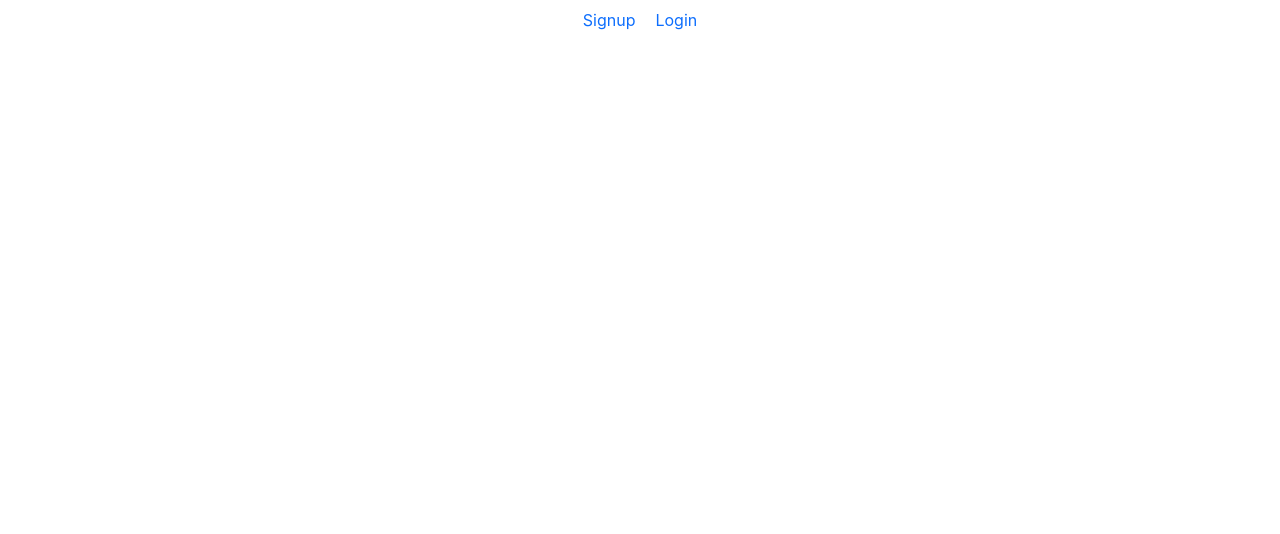
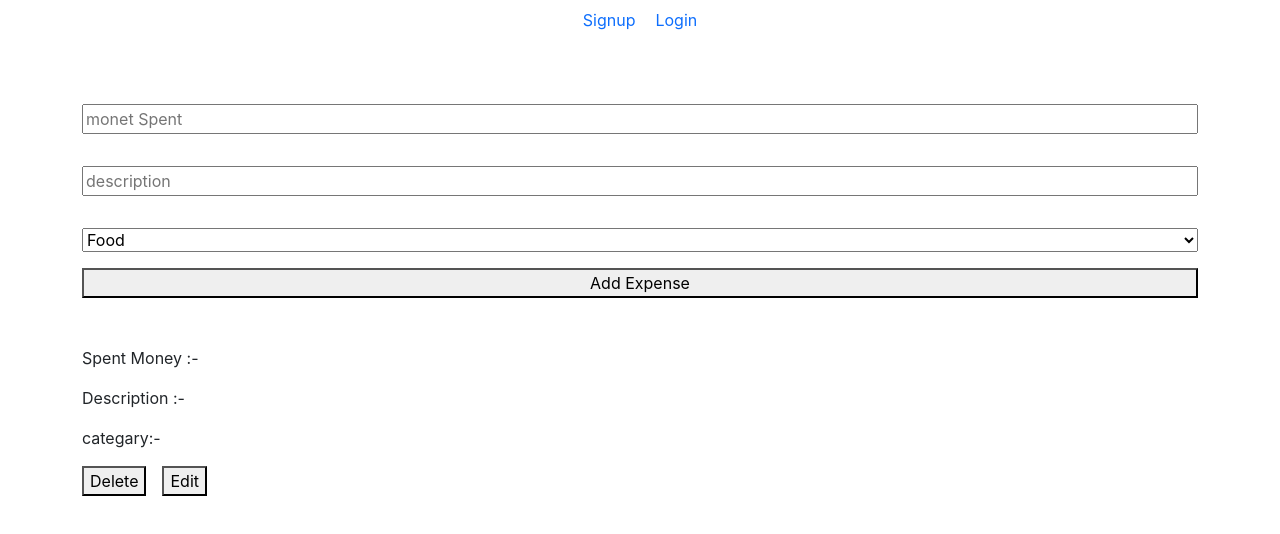
Before and after one commit to 99himesh/Expense-traker, a React (Create React App) app: page /addexpenses in a window 1280 px wide. Before the commit this address had no page. Shown: the top 534 px of the page. Built offline with nearby package versions, Linux system fonts and the light colour scheme.

Commit message:
add expense

```diff
--- a/src/App.js
+++ b/src/App.js
@@ -9,6 +9,7 @@ import Home from './component/home/home';
 import AuthContext from './component/context/Authcontext';
 import ContactDetails from './component/ExpenseDetail.js/contactDetail';
 import ForgetPassword from './component/forgetPassword/forgetPassword';
+import AddExpenses from './component/add Expenses/Addexpenses';
 function App() {
  const ctx= useContext(AuthContext);
   return (
@@ -21,6 +22,8 @@ function App() {
         <Route exact path="/signup" element={<Signup/>}></Route>
         <Route path="/Login"  element={<LoginPage />}></Route>
         <Route path="/forget"  element={<ForgetPassword />}></Route>
+        <Route path="/addexpenses"  element={<AddExpenses />}></Route>
+
       </Routes>
 
 
--- a/src/component/ExpenseDetail.js/contactDetail.js
+++ b/src/component/ExpenseDetail.js/contactDetail.js
@@ -1,4 +1,6 @@
 import React,{ useEffect, useRef, useState} from "react";
+import { useNavigate } from "react-router-dom";
+import AddExpenses from "../add Expenses/Addexpenses";
 // import AuthContext from "../context/Authcontext";
 
 
@@ -8,6 +10,7 @@ const ContactDetails = () => {
     const enteredPhotoRef=useRef();
     const [cancel ,setCancel ]=useState(false);
     const [verify ,setVerify ]=useState(false);
+    const navigate=useNavigate();
 
 
 
@@ -137,7 +140,9 @@ const ContactDetails = () => {
           alert(err.message);
       }
  }
-
+ const AddExpenses=()=>{
+    navigate("/addexpenses")
+ }
 
 
     return (
@@ -172,6 +177,8 @@ const ContactDetails = () => {
                     <div>
                         <button onClick={updateDetails} >Update</button>
                        { !verify && <button onClick={verifyEmail} className="mx-5">verify</button>}
+                       <button className="float-end" onClick={AddExpenses} >Add Expenses</button>
+
                     </div>
 
 
--- /dev/null
+++ b/src/component/add Expenses/Addexpenses.js
@@ -0,0 +1,54 @@
+import React,{useRef} from "react";
+const AddExpenses=()=>{
+    const moneyinputRef=useRef();
+    const descriptioninputRef=useRef();
+    const categaryinputRef=useRef();
+
+    const submitExpenseHandler=(event)=>{
+        event.preventDefault();
+        const enteredMoney=moneyinputRef.current.value;
+        const enteredDescription=descriptioninputRef.current.value;
+        const enteredCategary=categaryinputRef.current.value;
+
+        localStorage.setItem("money",enteredMoney);
+        localStorage.setItem("description",enteredDescription);
+        localStorage.setItem("categary",enteredCategary);
+    }
+
+
+
+
+
+
+     return (
+        <div className="container py-5">
+            <div className="row" >
+                <form onSubmit={submitExpenseHandler}>
+               <input style={{width:'100%'}} ref={moneyinputRef} className="my-3" type="number" placeholder="monet Spent" ></input>
+                <input  style={{width:'100%'}}  ref={descriptioninputRef}  className="my-3" type="text" placeholder="description"></input>
+                <select style={{width:'100%'}}  ref={categaryinputRef} className="my-3">
+                    <option>Food</option>
+                    <option>Petrol</option>
+                    <option>Salary</option>
+                </select>
+                <button style={{width:'100%'}} > Add Expense</button>
+                </form>
+
+
+            </div>
+            <div className="row py-5">
+           <div>
+           <p>Spent Money :- {localStorage.getItem("money")}</p>
+           <p> Description :-{localStorage.getItem("description")}</p>
+           <p> categary:- {localStorage.getItem("categary")}</p>
+          </div>
+          <div>
+            <button   >Delete</button>
+            <button  className="mx-3" >Edit</button>
+          </div>
+            </div>
+        </div>
+     )
+
+}
+export default AddExpenses;
```
